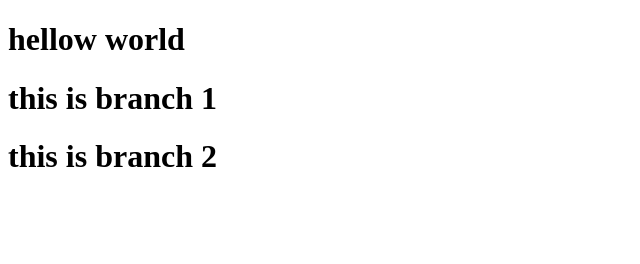
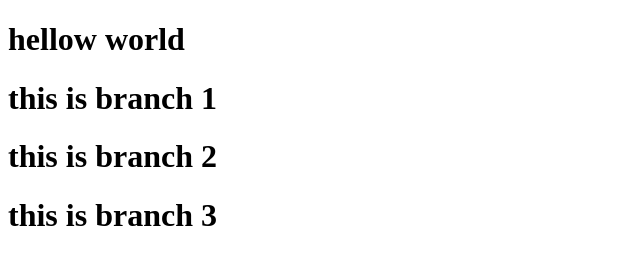
Before and after one commit to sajibhn/b2b, a plain HTML site: page index.html in a window 1280 px wide. Shown: the whole page, without its empty margins (0-640 px from the left). Drawn offline with Linux system fonts and the light colour scheme.

Commit message:
commit branch_3

```diff
--- a/index.html
+++ b/index.html
@@ -12,6 +12,7 @@
     <h1> hellow world</h1>
     <h1>this is branch 1</h1>
     <h1>this is branch 2</h1>
+    <h1>this is branch 3</h1>
 </body>
 
 </html>
```
